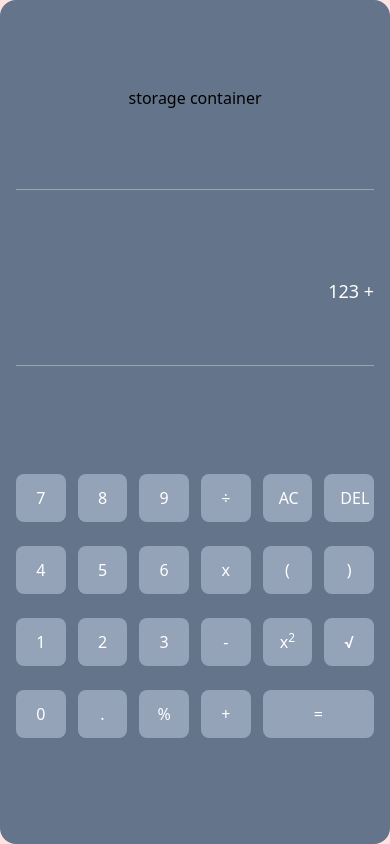
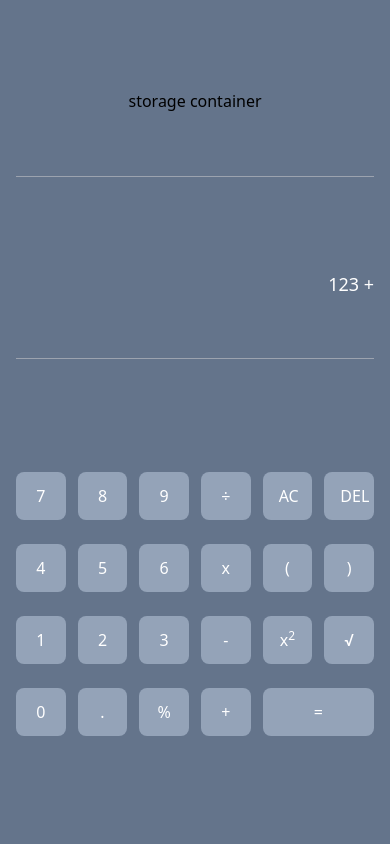
Before and after one commit to kenebebh/Calculator-app, a website: page index.html in a window 390 px wide. Drawn offline with Linux system fonts and the light colour scheme.

Commit message:
removed the rounded corners on phones

```diff
--- a/index.html
+++ b/index.html
@@ -10,9 +10,9 @@
 </head>
 <body class="grid bg-red-100 md:place-content-center">
 
-    <div class="container h-full px-4 py-5 pb-10 bg-slate-500 rounded-2xl md:px-8">
+    <div class="container h-full px-4 py-5 pb-10 bg-slate-500 md:rounded-2xl md:px-8">
         <div class="calculator h-full flex flex-col justify-around">
-            <div class="storage-container text-center py-6 pb-3 h-32 border-b border-gray-400 md:h-28">storage container</div>
+            <div class="storage-container text-center py-6 pb-3 h-28 border-b border-gray-400 md:h-24">storage container</div>
 
             <div class="display-bar">
                 <div class="previous-operation py-1 text-lg text-white text-right md:pt-3">123 +</div>
```
Also changed, not shown: css/style.css.
